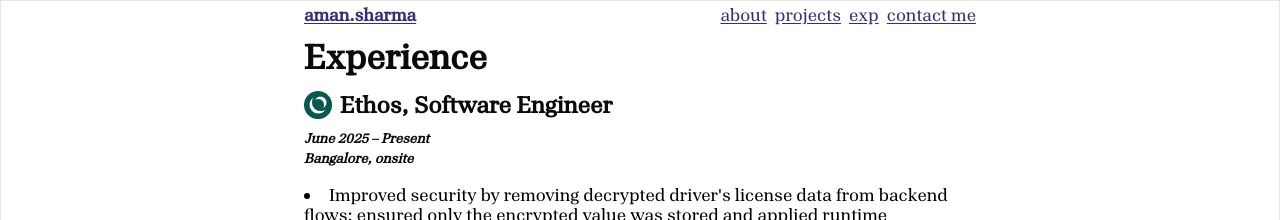
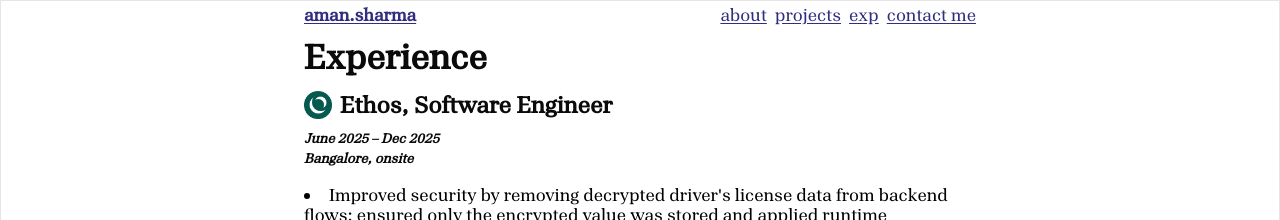
Before and after one commit to aman1117/portfolio, a Next.js app: page /experience in a window 1280 px wide. Shown: the top 220 px of the page. Built offline with nearby package versions, Linux system fonts and the light colour scheme.

Commit message:
update: Adjust employment duration for Ethos experience from 'June 2025 – Present' to 'June 2025 – Dec 2025' for accuracy

```diff
--- a/app/experience/page.tsx
+++ b/app/experience/page.tsx
@@ -10,7 +10,7 @@
                         <img src="/ethos_logo.jpg" alt="Ethos Logo" className="w-7 h-7 mr-2 rounded" />
                         <h2 className="text-2xl font-semibold">Ethos, Software Engineer</h2>
                     </div>
-                    <p className="text-sm italic"><strong>June 2025 – Present</strong></p>
+                    <p className="text-sm italic"><strong>June 2025 – Dec 2025</strong></p>
                     <p className="text-sm mb-4 italic"><strong>Bangalore, onsite</strong></p>
                     <ul className="list-disc list-inside mt-2 space-y-1">
                         <li className="mb-2 text-black md:text-lg md:leading-5 leading-tight">
```
